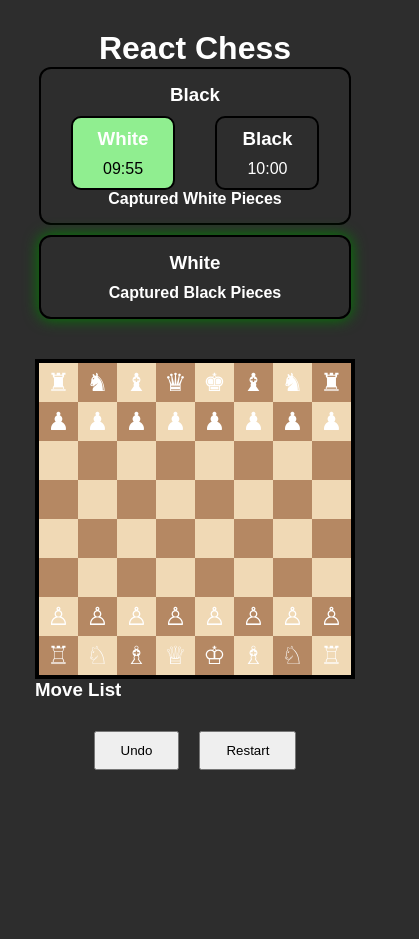
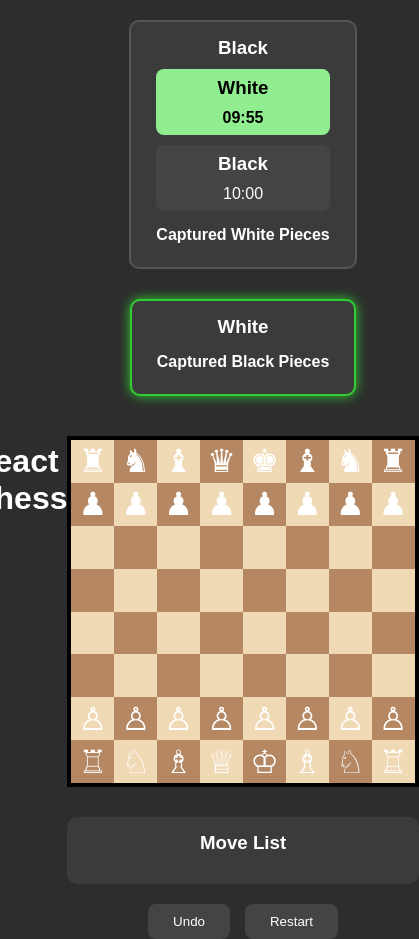
Before and after one commit to abhaygutte013/AbhayGutte_Task32, a React (Vite) app: page / in a window 390 px wide. Shown: the whole page, 419 px wide, since content can reach past the window. Before the commit the page ends 844 px from the top, so only its background shows below. Built offline with nearby package versions, Linux system fonts and the light colour scheme.

Commit message:
Update App.css

```diff
--- a/src/App.css
+++ b/src/App.css
@@ -1,332 +1,302 @@
 * {
-
   margin: 0;
-
   padding: 0;
-
   box-sizing: border-box;
-
 }
 
-
-
 body {
-
   background: #2d2d2d;
-
   color: white;
-
   font-family: Arial, Helvetica, sans-serif;
-
 }
 
-
-
 .app {
-
   display: flex;
-
-  flex-direction: column;
-
+  justify-content: center;
   align-items: center;
-
-  margin-top: 30px;
-
+  margin-top: 20px;
 }
 
-
+/* Main Container */
 
 .game-container {
-
   display: flex;
-
   flex-direction: column;
-
   align-items: center;
-
   gap: 20px;
-
+  width: 95%;
 }
 
-
+/* Players */
 
 .players {
-
   display: flex;
-
+  justify-content: center;
   gap: 30px;
-
+  width: 100%;
 }
 
-
-
 .player-card {
-
-  padding: 15px 30px;
-
-  border: 2px solid black;
-
-  border-radius: 12px;
-
+  background: #3b3b3b;
+  border: 2px solid #555;
+  border-radius: 10px;
+  padding: 15px 25px;
+  min-width: 220px;
   text-align: center;
-
 }
 
-
-
 .player-card h3 {
-
-  color: white;
-
   margin-bottom: 10px;
-
 }
 
-
-
 .active-player {
-
-  box-shadow: 0 0 15px green;
-
+  border: 2px solid limegreen;
+  box-shadow: 0 0 12px limegreen;
 }
 
-
+/* Timer */
 
 .timer {
-
   display: flex;
-
-  gap: 40px;
-
+  justify-content: center;
+  gap: 15px;
 }
 
-
-
 .time-box {
-
-  padding: 10px 25px;
-
-  border: 2px solid black;
-
-  border-radius: 10px;
-
+  padding: 8px 18px;
+  border-radius: 8px;
+  background: #444;
 }
 
-
-
 .active-time {
-
   background: #90ee90;
-
   color: black;
-
+  font-weight: bold;
 }
 
-
+/* Status Message */
 
 .message {
-
-  height: 30px;
-
+  min-height: 30px;
+  font-size: 22px;
+  font-weight: bold;
 }
 
+/* Layout */
 
+.game-layout {
+  display: flex;
+  gap: 30px;
+  align-items: flex-start;
+}
+
+/* Chess Board */
 
 .board {
-
   display: grid;
-
-  grid-template-columns:
-    repeat(8, min(10vw, 70px));
-
-  grid-template-rows:
-    repeat(8, min(10vw, 70px));
-
+  grid-template-columns: repeat(8, 70px);
+  grid-template-rows: repeat(8, 70px);
   border: 4px solid black;
-
 }
 
-
-
 .square {
-
-  aspect-ratio: 1;
-
   display: flex;
-
   justify-content: center;
-
   align-items: center;
-
   position: relative;
-
   cursor: pointer;
-
   user-select: none;
-
 }
 
-
-
 .light {
-
   background: #f0d9b5;
-
 }
 
-
-
 .dark {
-
   background: #b58863;
-
 }
 
-
-
 .piece {
-
-  font-size: clamp(25px, 6vw, 45px);
-
-  animation: appear .2s ease;
-
+  font-size: 42px;
+  transition: .2s;
 }
 
+.selected {
+  outline: 4px solid yellow;
+}
 
+.legal {
+  box-shadow: inset 0 0 0 4px green;
+}
+
+.move-dot {
+  width: 18px;
+  height: 18px;
+  background: green;
+  border-radius: 50%;
+  position: absolute;
+}
+
+/* Move History */
+
+.move-history {
+  width: 220px;
+  background: #3b3b3b;
+  border-radius: 10px;
+  padding: 15px;
+}
+
+.move-history h3 {
+  text-align: center;
+  margin-bottom: 15px;
+}
+
+.move-history ol {
+  max-height: 500px;
+  overflow-y: auto;
+  padding-left: 25px;
+}
+
+.move-history li {
+  margin-bottom: 8px;
+}
+
+/* Captured Pieces */
+
+.captured-pieces {
+  margin-top: 15px;
+}
+
+.captured-pieces h4 {
+  margin-bottom: 8px;
+  font-size: 16px;
+}
+
+.captured-pieces div {
+  display: flex;
+  flex-wrap: wrap;
+  gap: 8px;
+}
+
+.captured-pieces span {
+  font-size: 30px;
+}
+
+/* Buttons */
+
+.controls {
+  display: flex;
+  gap: 15px;
+}
+
+.controls button {
+  padding: 10px 25px;
+  border: none;
+  border-radius: 8px;
+  background: #444;
+  color: white;
+  cursor: pointer;
+  transition: .3s;
+}
+
+.controls button:hover {
+  background: #666;
+}
+
+/* Promotion Popup */
+
+.promotion-popup {
+  position: fixed;
+  top: 50%;
+  left: 50%;
+  transform: translate(-50%, -50%);
+  background: white;
+  color: black;
+  padding: 20px;
+  border-radius: 10px;
+  text-align: center;
+  box-shadow: 0 0 20px rgba(0, 0, 0, .5);
+  z-index: 1000;
+}
+
+.promotion-popup h3 {
+  margin-bottom: 15px;
+}
+
+.promotion-buttons {
+  display: flex;
+  justify-content: center;
+  gap: 10px;
+}
+
+.promotion-buttons button {
+  padding: 10px 18px;
+  border: none;
+  border-radius: 8px;
+  background: #333;
+  color: white;
+  cursor: pointer;
+}
+
+.promotion-buttons button:hover {
+  background: #666;
+}
+
+/* Animation */
 
 @keyframes appear {
 
-
   from {
-
     transform: scale(.5);
-
     opacity: 0;
-
   }
 
-
   to {
-
     transform: scale(1);
-
     opacity: 1;
-
   }
 
 }
 
+.piece {
+  animation: appear .2s ease;
+}
 
+/*Responsive */
 
-.selected {
+@media(max-width:900px) {
 
-  outline: 4px solid yellow;
+  .game-layout {
+    flex-direction: column;
+    align-items: center;
+  }
+
+  .move-history {
+    width: 100%;
+    max-width: 450px;
+  }
 
 }
 
+@media(max-width:700px) {
 
+  .players {
+    flex-direction: column;
+    align-items: center;
+  }
 
-.legal {
+  .board {
+    grid-template-columns: repeat(8, min(11vw, 55px));
+    grid-template-rows: repeat(8, min(11vw, 55px));
+  }
 
-  box-shadow:
-    inset 0 0 0 4px green;
+  .piece {
+    font-size: 32px;
+  }
+
+  .timer {
+    flex-direction: column;
+    gap: 10px;
+  }
 
 }
-
-
-
-.move-dot {
-
-  width: 18px;
-
-  height: 18px;
-
-  background: green;
-
-  border-radius: 50%;
-
-  position: absolute;
-
-}
-
-
-
-.controls button {
-
-  margin: 10px;
-
-  padding: 10px 25px;
-
-  cursor: pointer;
-
-}
-
-
-
-.info-panel {
-
-  display: flex;
-
-  gap: 50px;
-
-  width: 90%;
-
-  justify-content: center;
-
-}
-
-
-
-.moves {
-
-  max-height: 250px;
-
-  overflow: auto;
-
-}
-
-
-
-.captured {
-
-  display: flex;
-
-  flex-wrap: wrap;
-
-  gap: 10px;
-
-}
-
-
-
-.captured span {
-
-  font-size: 30px;
-
-}
-
-
-
-@media(max-width:700px) {
-
-
-  .info-panel {
-
-    flex-direction: column;
-
-    align-items: center;
-
-  }
-
-
-
-  .players {
-
-    flex-direction: column;
-
-    gap: 10px;
-
-  }
-
-
-}
```
